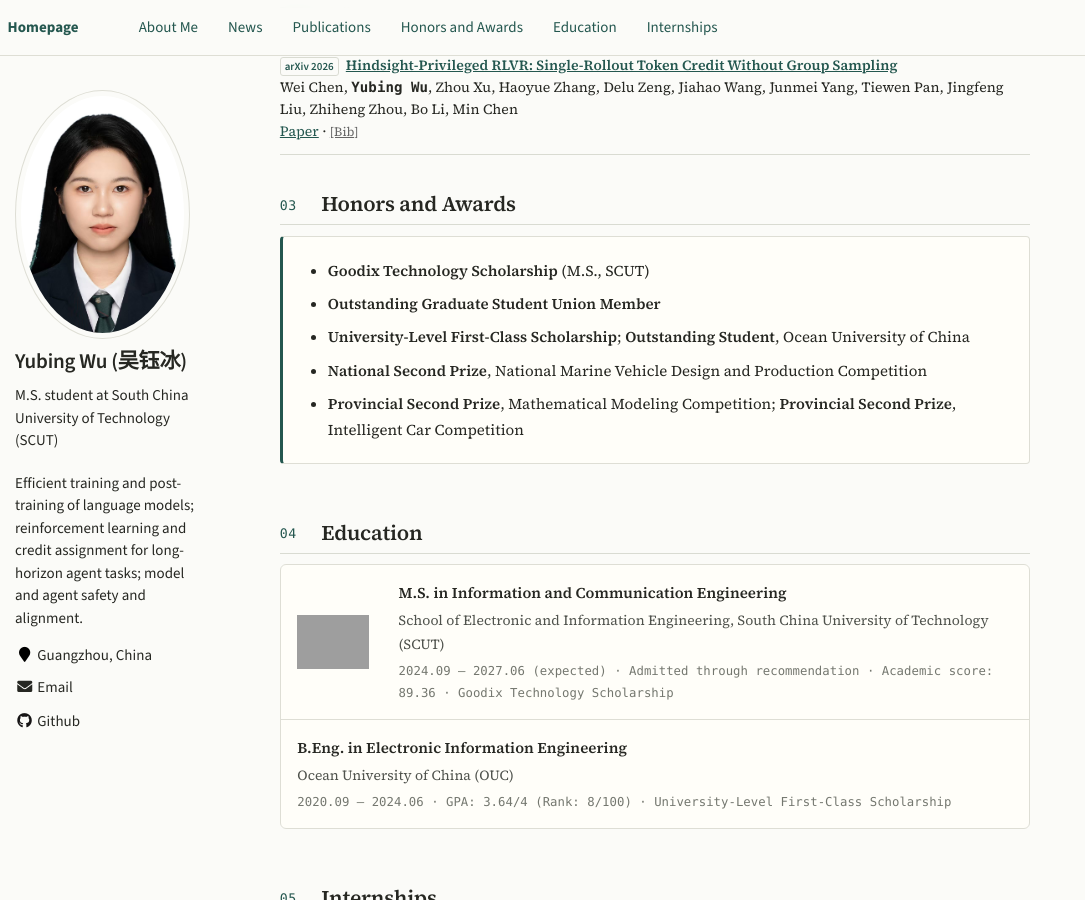
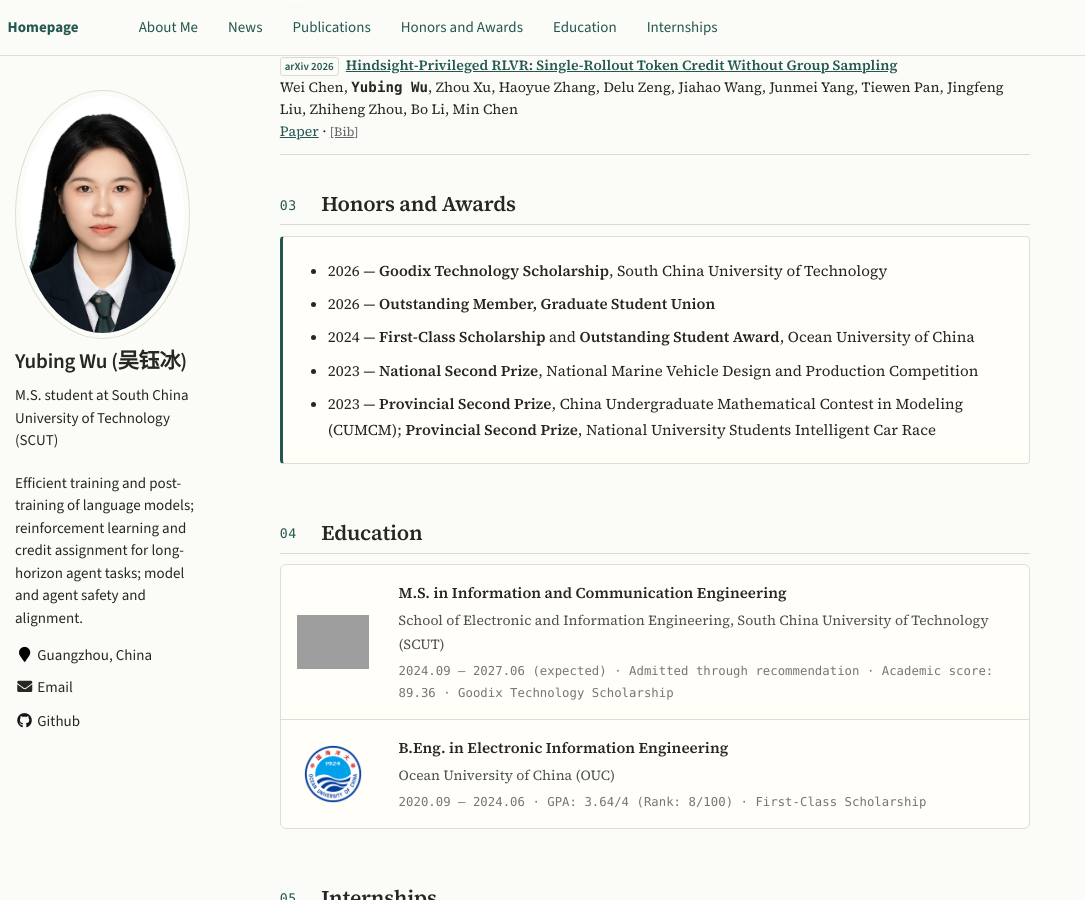
Before and after one commit to IceyWuu/IceyWuu.github.io, a Jekyll site: the page built from _pages/about.md, in a window 1280 px wide and 900 px high, scrolled down 1057 px. Shown: the whole window, without its empty margins (0-1085 px from the left). Built offline with Jekyll 4.4.1, drawn with Linux system fonts in a browser that asks for light colours; grey boxes are pictures that could not be loaded.

Commit message:
Add OUC emblem and clarify award names and years

```diff
--- a/_pages/about.md
+++ b/_pages/about.md
@@ -74,11 +74,11 @@
 # <span class="section-number">03</span> Honors and Awards
 <div class="quiet-note">
   <ul>
-    <li><b>Goodix Technology Scholarship</b> (M.S., SCUT)</li>
-    <li><b>Outstanding Graduate Student Union Member</b></li>
-    <li><b>University-Level First-Class Scholarship</b>; <b>Outstanding Student</b>, Ocean University of China</li>
-    <li><b>National Second Prize</b>, National Marine Vehicle Design and Production Competition</li>
-    <li><b>Provincial Second Prize</b>, Mathematical Modeling Competition; <b>Provincial Second Prize</b>, Intelligent Car Competition</li>
+    <li>2026 — <b>Goodix Technology Scholarship</b>, South China University of Technology</li>
+    <li>2026 — <b>Outstanding Member, Graduate Student Union</b></li>
+    <li>2024 — <b>First-Class Scholarship</b> and <b>Outstanding Student Award</b>, Ocean University of China</li>
+    <li>2023 — <b>National Second Prize</b>, National Marine Vehicle Design and Production Competition</li>
+    <li>2023 — <b>Provincial Second Prize</b>, China Undergraduate Mathematical Contest in Modeling (CUMCM); <b>Provincial Second Prize</b>, National University Students Intelligent Car Race</li>
   </ul>
 </div>
 
@@ -93,11 +93,12 @@
     <div class="entry-meta">2024.09 – 2027.06 (expected) · Admitted through recommendation · Academic score: 89.36 · Goodix Technology Scholarship</div>
   </div>
 </div>
-<div class="profile-entry" style="grid-template-columns: minmax(0, 1fr);">
+<div class="profile-entry">
+  <img src="images/ouc.png" alt="Ocean University of China (OUC) emblem" width="72" height="72" loading="lazy">
   <div>
     <div class="entry-title">B.Eng. in Electronic Information Engineering</div>
     <div class="entry-detail">Ocean University of China (OUC)</div>
-    <div class="entry-meta">2020.09 – 2024.06 · GPA: 3.64/4 (Rank: 8/100) · University-Level First-Class Scholarship</div>
+    <div class="entry-meta">2020.09 – 2024.06 · GPA: 3.64/4 (Rank: 8/100) · First-Class Scholarship</div>
   </div>
 </div>
 </div>
```
Also changed, not shown: README.md (+4 -0 lines), images/ouc.png (added).
